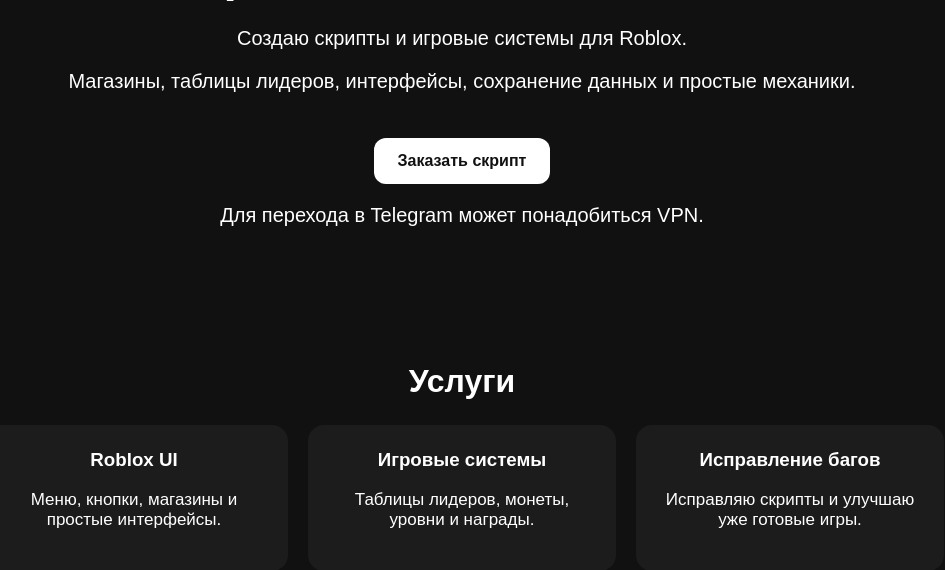
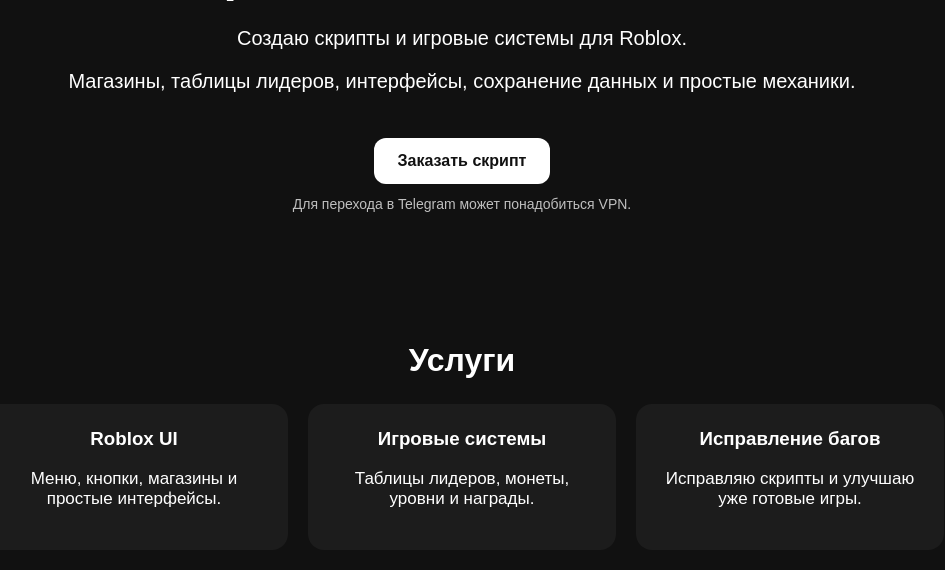
Before and after one commit to phankhanhettcs5929-lang/RobloxOrders, a Flask app: page / in a window 1280 px wide. Shown: the part 183-753 px from the top of the page, without its empty margins (178-1123 px from the left). Run offline with Flask 3, Linux system fonts and the light colour scheme.

Commit message:
Update style.css

```diff
--- a/static/style.css
+++ b/static/style.css
@@ -96,3 +96,9 @@ p {
     .telegram:hover {
         text-decoration: underline;
     }
+
+.vpn-warning {
+    margin-top: 12px;
+    font-size: 14px;
+    color: #bfbfbf;
+}
```
